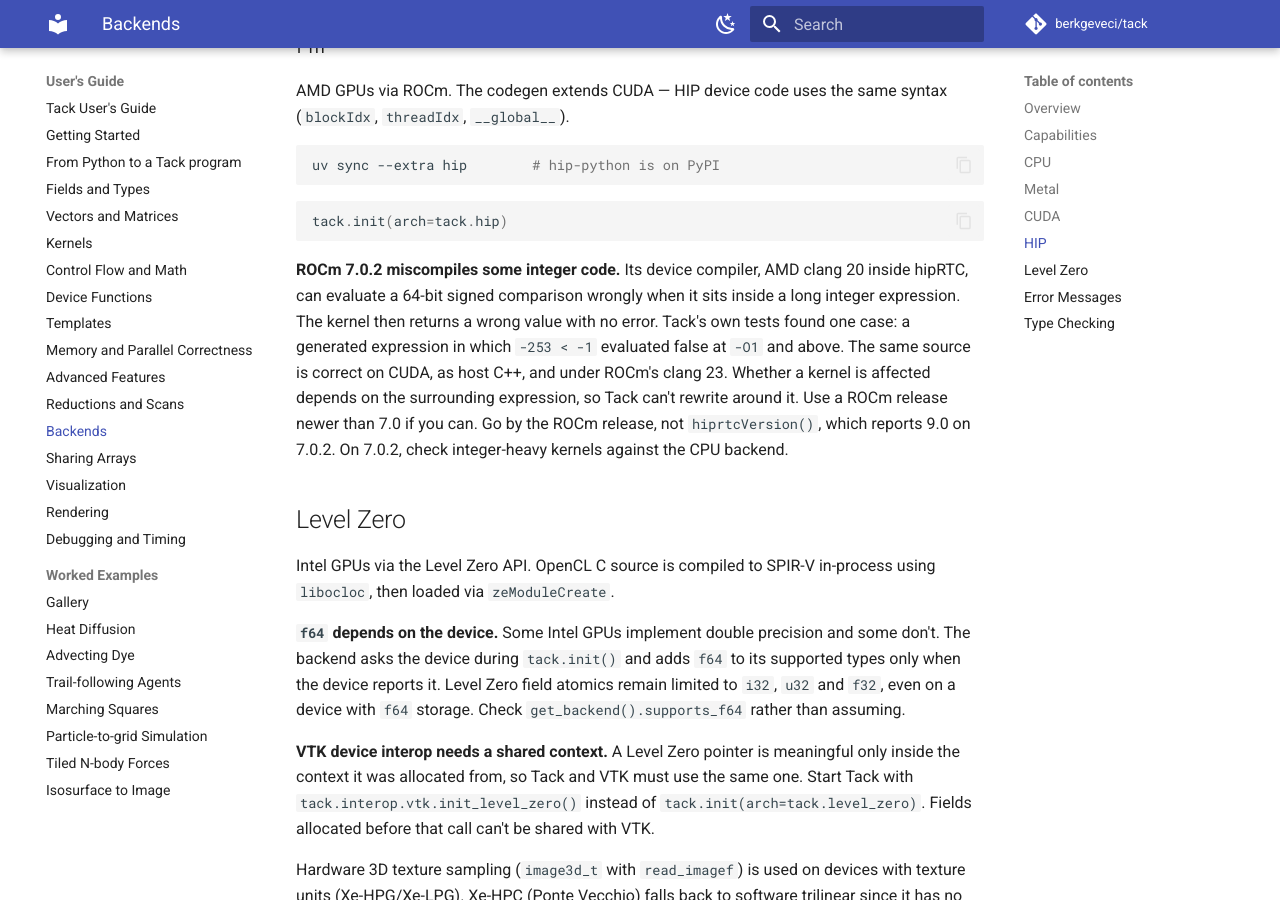
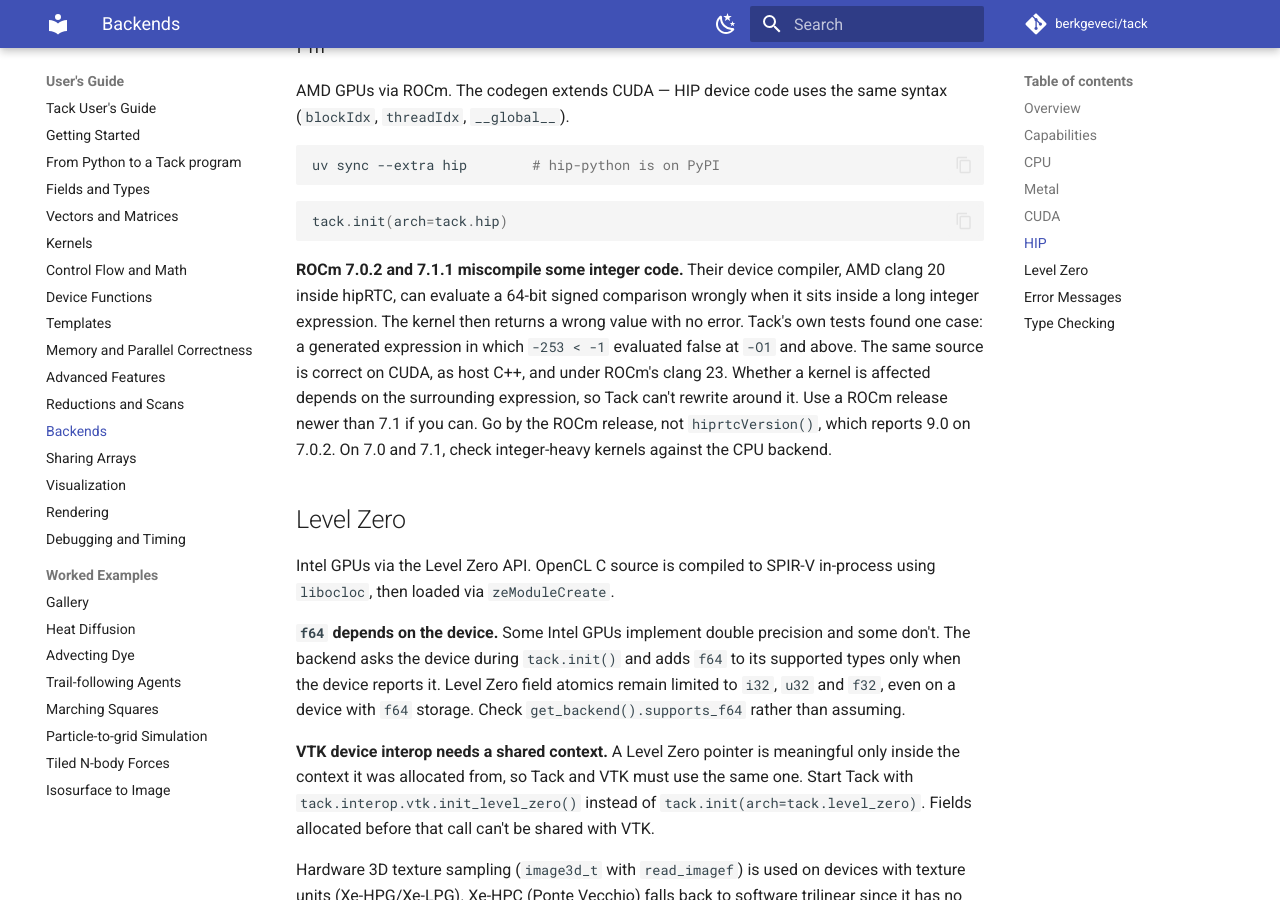
Before and after one commit to berkgeveci/tack, an MkDocs documentation site: the page built from docs/users-guide/08-backends.md, in a window 1280 px wide and 900 px high, scrolled down 3318 px. Built offline with MkDocs 1.6.1 and Material for MkDocs 9.7.7, drawn with Linux system fonts in a browser that asks for light colours; comment, search, counter and statistics services are not loaded.

Commit message:
Expect the seed 31 miscompile on ROCm 7.1 too
ROCm 7.1.1 ships the same AMD clang 20 as 7.0.2 and miscompiles
generated integer seed 31 the same way: out2 is 255 instead of 127.
Shown without Tack on an MI210 (gfx90a): the generated kernel, built by
hipcc into a host program, is right at -O0 and wrong at -O1 to -O3.
Through hipRTC the default and -O1 are wrong and -O0 is right.

The strict expected failure now applies to ROCm 7.0 and 7.1, and the
backend, user guide and conformance pages name both releases.

````diff
--- a/docs/users-guide/08-backends.md
+++ b/docs/users-guide/08-backends.md
@@ -139,16 +139,16 @@
 tack.init(arch=tack.hip)
 ```
 
-**ROCm 7.0.2 miscompiles some integer code.** Its device compiler, AMD
-clang 20 inside hipRTC, can evaluate a 64-bit signed comparison wrongly
+**ROCm 7.0.2 and 7.1.1 miscompile some integer code.** Their device
+compiler, AMD clang 20 inside hipRTC, can evaluate a 64-bit signed comparison wrongly
 when it sits inside a long integer expression. The kernel then returns a
 wrong value with no error. Tack's own tests found one case: a generated
 expression in which `-253 < -1` evaluated false at `-O1` and above. The
 same source is correct on CUDA, as host C++, and under ROCm's clang 23.
 Whether a kernel is affected depends on the surrounding expression, so
-Tack can't rewrite around it. Use a ROCm release newer than 7.0 if you
+Tack can't rewrite around it. Use a ROCm release newer than 7.1 if you
 can. Go by the ROCm release, not `hiprtcVersion()`, which reports 9.0 on
-7.0.2. On 7.0.2, check integer-heavy kernels against the CPU backend.
+7.0.2. On 7.0 and 7.1, check integer-heavy kernels against the CPU backend.
 
 ## Level Zero
 
````
Also changed, not shown: docs/contracts/conformance.md (+4 -4 lines), docs/design/backend-implementations.md (+5 -2 lines), 1 other file.
